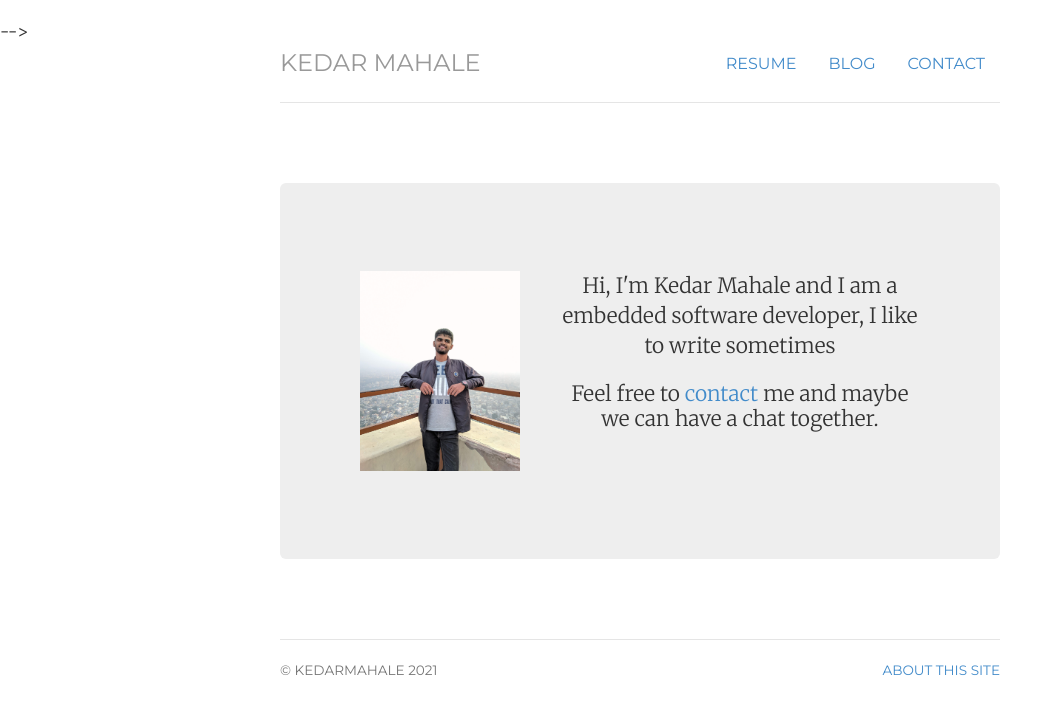
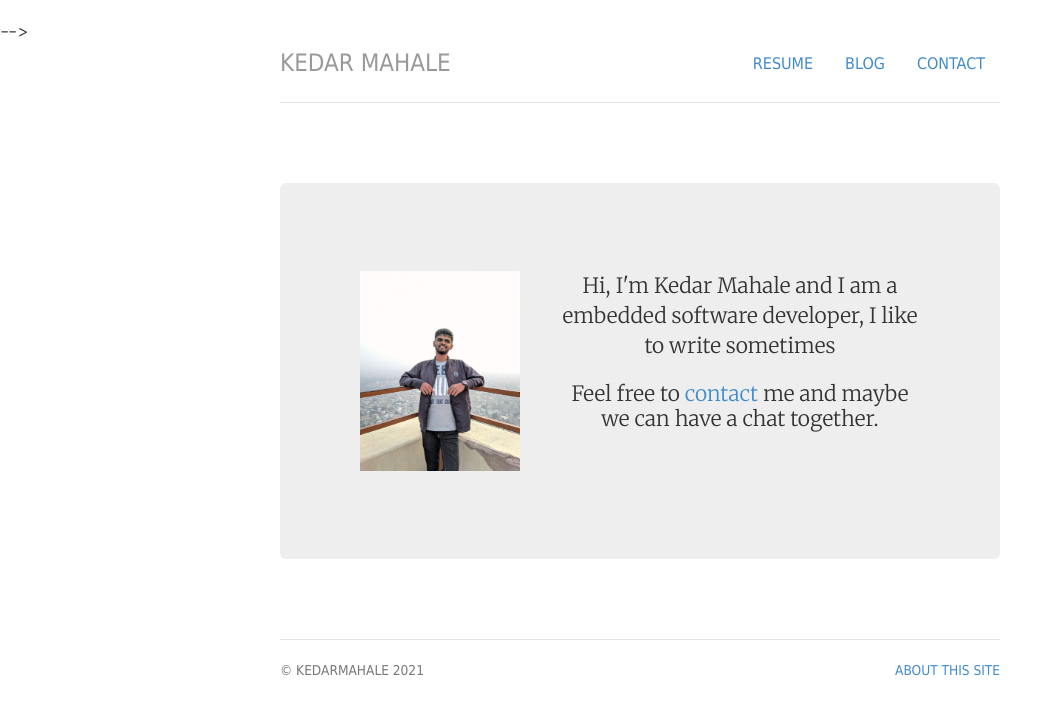
Before and after one commit to kedarmahale/kedarmahale.github.io, a Jekyll site: the page built from index.html, in a window 1280 px wide. Shown: the top 715 px of the page, without its empty margins (0-1044 px from the left). Built offline with Jekyll 4.4.1, drawn with Linux system fonts in a browser that asks for light colours.

Commit message:
fomt changes

```diff
--- a/css/style.css
+++ b/css/style.css
@@ -8,7 +8,7 @@
 blockquote p { font-size: 16px; line-height: 1.6em; }
 
 /* Masthead */
-.header, .footer, .header h3 { font-family: 'Montserrat', Helvetica, sans-serif; text-transform: uppercase; font-weight: normal; }
+.header, .footer, .header h3 { font-family: Tahoma, 'Montserrat', Helvetica, sans-serif; text-transform: uppercase; font-weight: normal; }
 
 /* Navigation */
 h3.text-muted a {text-decoration: none; color: #999999; }
```
